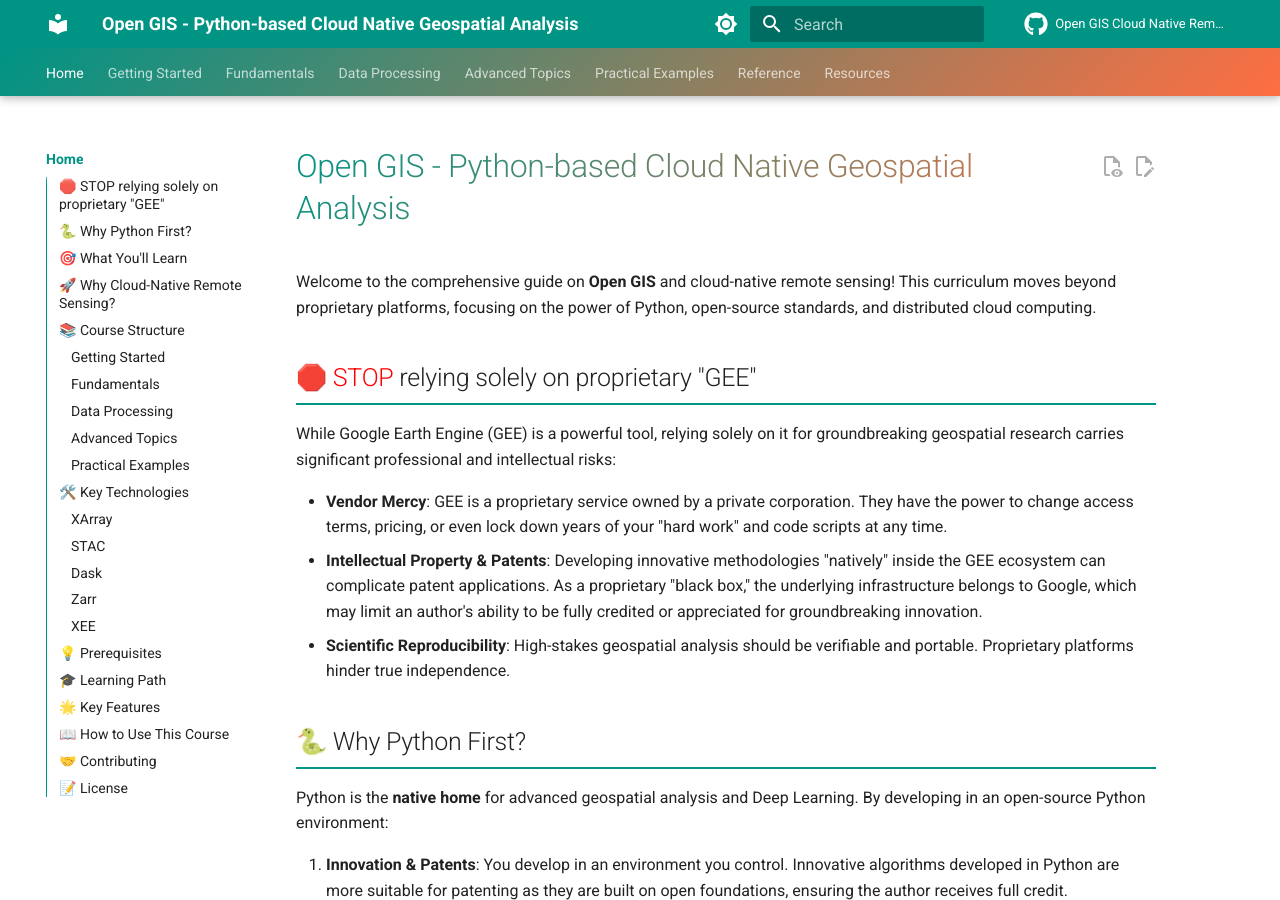
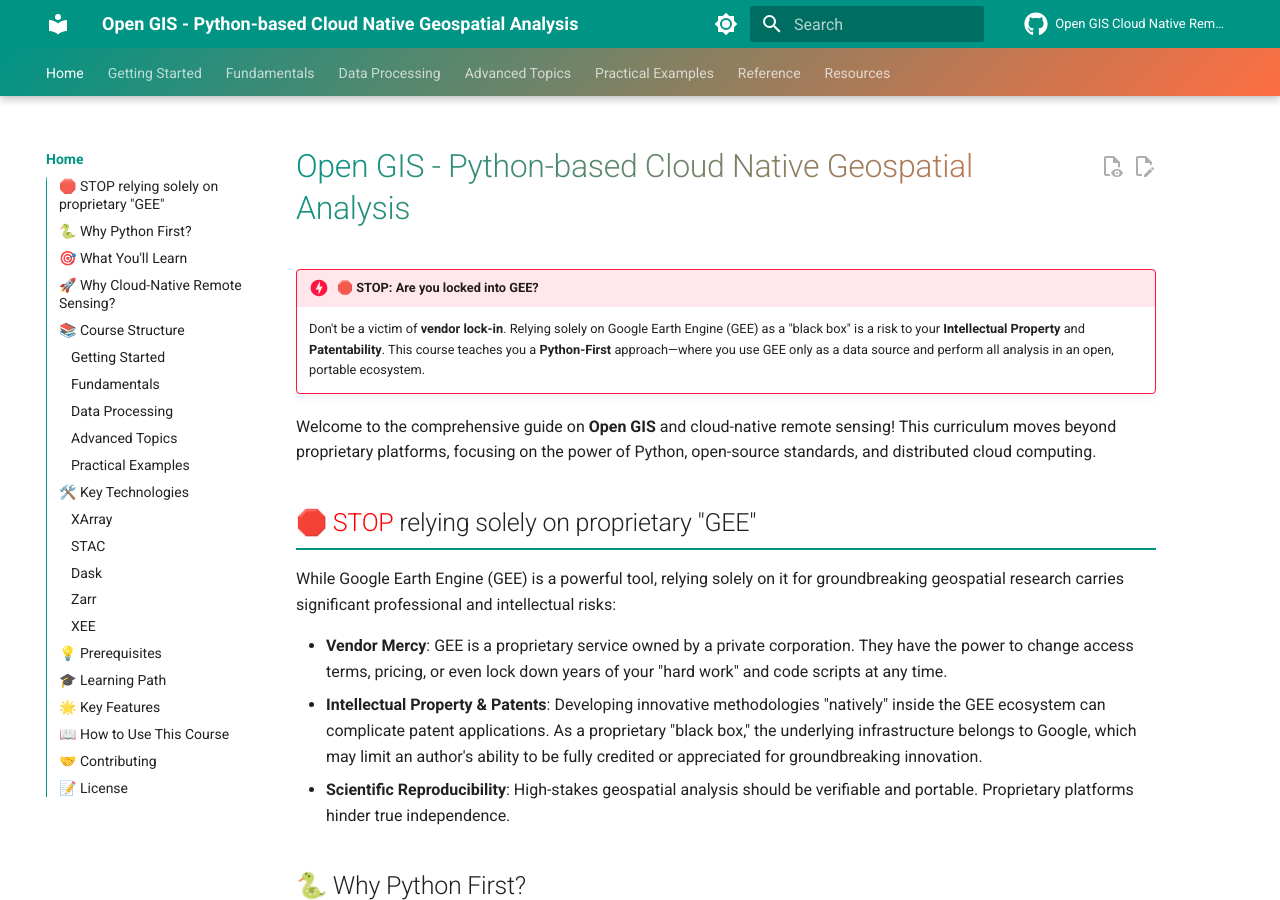
Before and after one commit to pulakeshpradhan/cloudgis, an MkDocs documentation site: the page built from docs/index.md, in a window 1280 px wide and 900 px high. Built offline with MkDocs 1.6.1 and Material for MkDocs 9.7.7, drawn with Linux system fonts in a browser that asks for light colours; comment, search, counter and statistics services are not loaded.

Commit message:
Add prominent STOP warning to home page index.md

```diff
--- a/docs/index.md
+++ b/docs/index.md
@@ -1,4 +1,7 @@
 # Open GIS - Python-based Cloud Native Geospatial Analysis
+
+!!! danger "🛑 STOP: Are you locked into GEE?"
+    Don't be a victim of **vendor lock-in**. Relying solely on Google Earth Engine (GEE) as a "black box" is a risk to your **Intellectual Property** and **Patentability**. This course teaches you a **Python-First** approach—where you use GEE only as a data source and perform all analysis in an open, portable ecosystem.
 
 Welcome to the comprehensive guide on **Open GIS** and cloud-native remote sensing! This curriculum moves beyond proprietary platforms, focusing on the power of Python, open-source standards, and distributed cloud computing.
 
```
